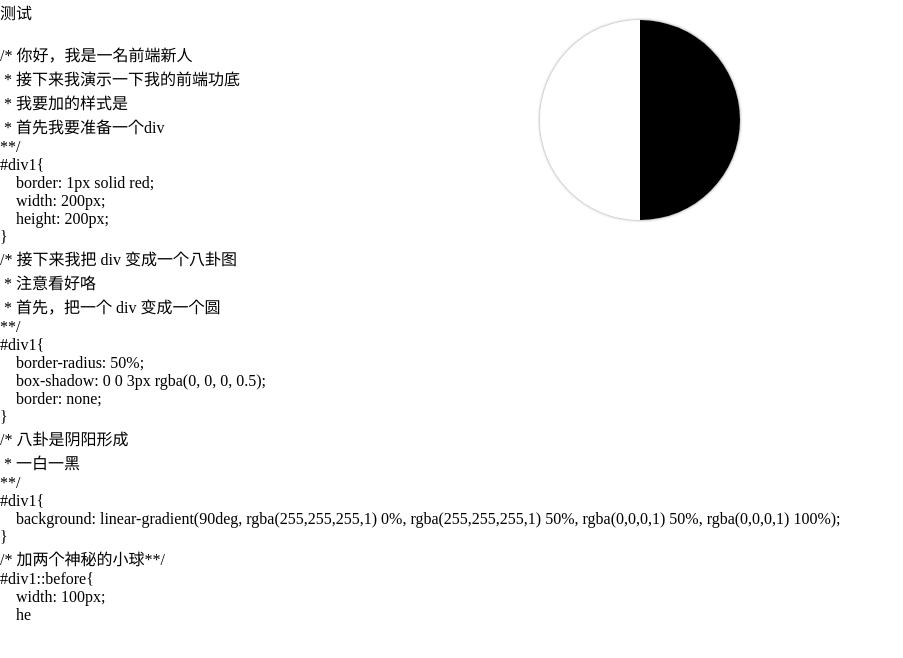
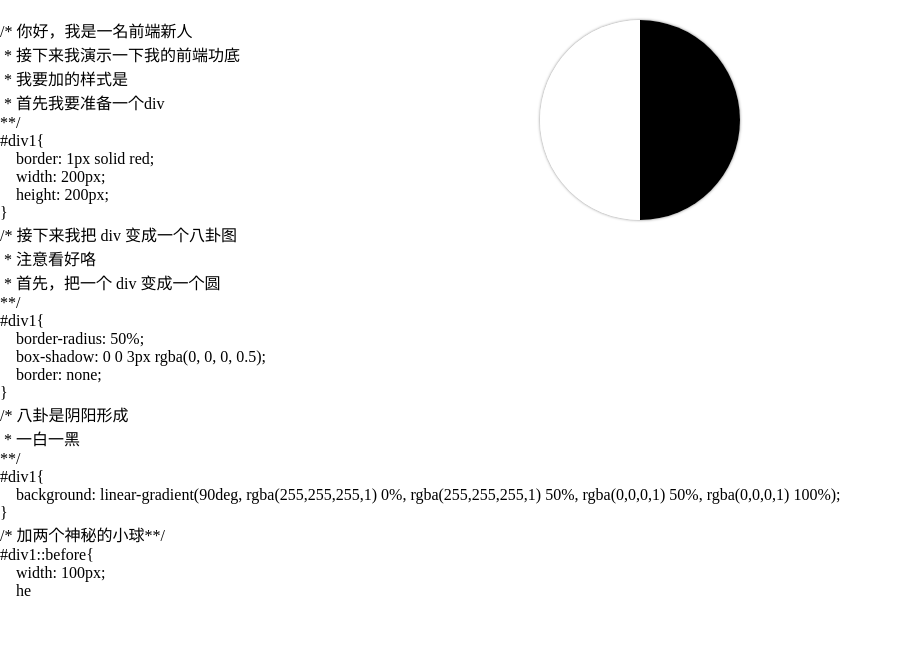
Before and after one commit to lucky-qiao/cv-1, a plain HTML site: page index.html in a window 1280 px wide. Shown: the whole page, without its empty margins (0-903 px from the left). Drawn offline with Linux system fonts and the light colour scheme.

Commit message:
feat: delete text

```diff
--- a/index.html
+++ b/index.html
@@ -7,7 +7,6 @@
     <link rel="stylesheet" href="/index.css">
 </head>
 <body>
-    测试
     <style id="style"></style>
     <div id="html"></div>
     <div id="div1wrap">
```
